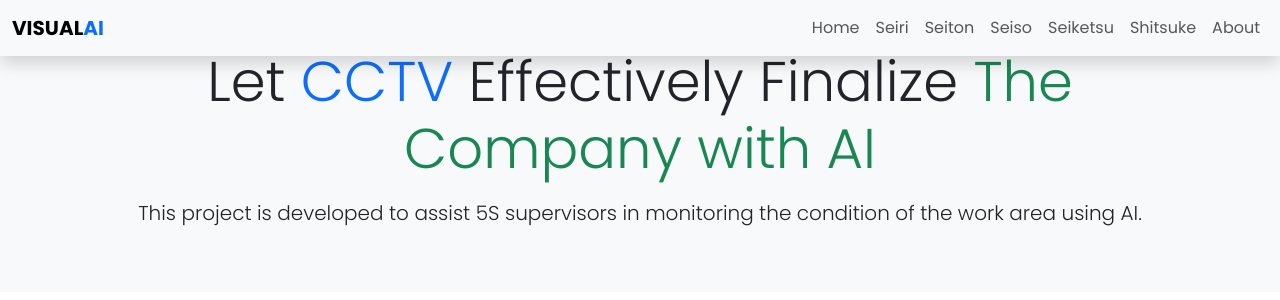
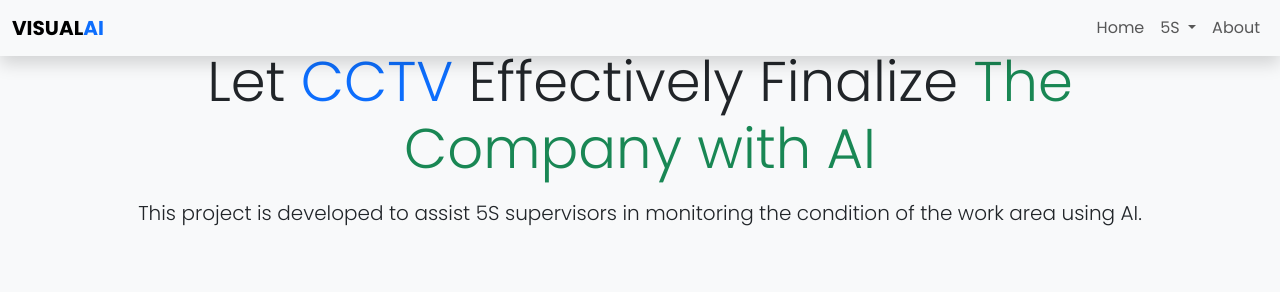
Before and after one commit to Troppo99/VISUALAI, a Django app: page / in a window 1280 px wide. Shown: the top 300 px of the page. Run offline with Django 5.2, Linux system fonts and the light colour scheme.

Commit message:
#dj kembali pake dropdown

```diff
--- a/website/core/templates/core/base.html
+++ b/website/core/templates/core/base.html
@@ -5,7 +5,7 @@
 
 <head>
   <meta charset="UTF-8">
-  <title>VisualAI - 5S</title>
+  <title>VisualAI</title>
   <!-- Bootstrap CSS -->
   <link rel="stylesheet" href="https://cdn.jsdelivr.net/npm/bootstrap@5.3.0/dist/css/bootstrap.min.css">
   <!-- Optional: Font / Icons -->
@@ -19,31 +19,32 @@
   <!-- Navbar (fixed-top) -->
   <nav class="navbar navbar-expand-lg navbar-light bg-light fixed-top shadow">
     <div class="container-fluid">
-      <a class="navbar-brand" href="#home">VISUAL<span>AI</span></a>
-      <button class="navbar-toggler" type="button" data-bs-toggle="collapse" data-bs-target="#navbarContent"
-        aria-controls="navbarContent" aria-expanded="false" aria-label="Toggle navigation">
+      <a class="navbar-brand" href="#">VISUAL<span>AI</span></a>
+      <button class="navbar-toggler" type="button" data-bs-toggle="collapse" data-bs-target="#navbarNav"
+        aria-controls="navbarNav" aria-expanded="false" aria-label="Toggle navigation">
         <span class="navbar-toggler-icon"></span>
       </button>
-      <div class="collapse navbar-collapse" id="navbarContent">
+      <div class="collapse navbar-collapse" id="navbarNav">
         <ul class="navbar-nav ms-auto">
           <li class="nav-item">
             <a class="nav-link" href="#home">Home</a>
           </li>
-          <li class="nav-item">
-            <a class="nav-link" href="#seiri">Seiri</a>
+
+          <!-- Dropdown 5S -->
+          <li class="nav-item dropdown">
+            <a class="nav-link dropdown-toggle" href="#" id="navbarDropdown" role="button" data-bs-toggle="dropdown"
+              aria-expanded="false">
+              5S
+            </a>
+            <ul class="dropdown-menu" aria-labelledby="navbarDropdown">
+              <li><a class="dropdown-item" href="#seiri">Seiri</a></li>
+              <li><a class="dropdown-item" href="#seiton">Seiton</a></li>
+              <li><a class="dropdown-item" href="#seiso">Seiso</a></li>
+              <li><a class="dropdown-item" href="#seiketsu">Seiketsu</a></li>
+              <li><a class="dropdown-item" href="#shitsuke">Shitsuke</a></li>
+            </ul>
           </li>
-          <li class="nav-item">
-            <a class="nav-link" href="#seiton">Seiton</a>
-          </li>
-          <li class="nav-item">
-            <a class="nav-link" href="#seiso">Seiso</a>
-          </li>
-          <li class="nav-item">
-            <a class="nav-link" href="#seiketsu">Seiketsu</a>
-          </li>
-          <li class="nav-item">
-            <a class="nav-link" href="#shitsuke">Shitsuke</a>
-          </li>
+
           <li class="nav-item">
             <a class="nav-link" href="#about">About</a>
           </li>
@@ -51,7 +52,7 @@
       </div>
     </div>
   </nav>
-  <!-- /Navbar -->
+  <!-- Navbar End -->
 
   <!-- Tempat konten -->
   {% block content %}
```
